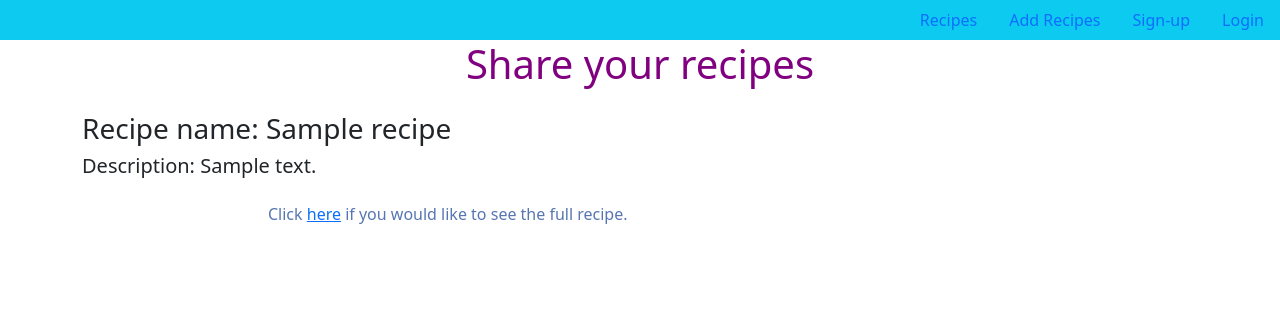
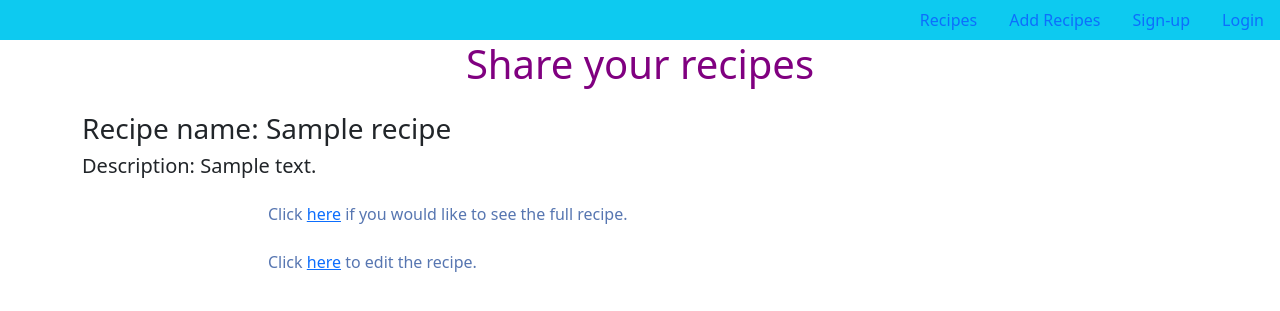
Before and after one commit to Code-Institute-Submissions/Kat24C-recipe_JanResub, a Django app: page / in a window 1280 px wide. Shown: the top 311 px of the page. Run offline with Django 3.2, Linux system fonts and the light colour scheme; tables that the repository leaves empty hold one stand-in row (values such as "Sample post"); some libraries are stand-ins or nearby versions.

Commit message:
Add update function for recipes

```diff
--- a/recipes/urls.py
+++ b/recipes/urls.py
@@ -2,9 +2,13 @@ from django.urls import path
 from . import views
 
 'full_recipe.html'
+'edit_recipe.html'
+
 
 urlpatterns = [
     path('', views.recipe_break, name='recipe-home-pg'),
     path('recipe/<int:pk>', views.fullview, name='recipes-full'),
     path('add/', views.AddRecipe, name='recipes-add'),
+    path('edit/<recipe_id>', views.update_recipe, name='recipes-edit'),
+
 ]
--- a/recipes/views.py
+++ b/recipes/views.py
@@ -2,6 +2,7 @@ from django.shortcuts import render, get_object_or_404, redirect, reverse
 from django.views import generic, View
 from . import models
 from .forms import RecipeDetail
+from django.contrib.auth.mixins import LoginRequiredMixin
 # Create your views here.
 
 
@@ -40,3 +41,13 @@ def AddRecipe(request, *args, **kwargs):
         return redirect(reverse('recipe-home-pg'))
 
     return render(request, 'add_recipe.html', {"adding_recipe": adding_recipe})
+
+
+def update_recipe(request, recipe_id):
+    rec = models.Recipe.objects.get(pk=recipe_id)
+    form = RecipeDetail(request.POST or None, instance=rec)
+    if form.is_valid():
+        form.save()
+        return redirect(reverse('recipe-home-pg'))
+
+    return render(request, 'edit_recipe.html', {'rec': rec, 'form': form})
--- a/templates/recipe_home.html
+++ b/templates/recipe_home.html
@@ -12,7 +12,10 @@
         <a  href="{% url 'recipes-full' recipe.pk %}">here</a>
         if you would like to see the full recipe.
     </p>
-
+    <p class="offset-md-2 mt-4">Click
+        <a  href="{% url 'recipes-edit' recipe.id %}">here</a>
+        to edit the recipe.
+    </p>
     </div>
 
 {% endfor %}
```
Also changed, not shown: templates/edit_recipe.html (added, +15 -0 lines).
